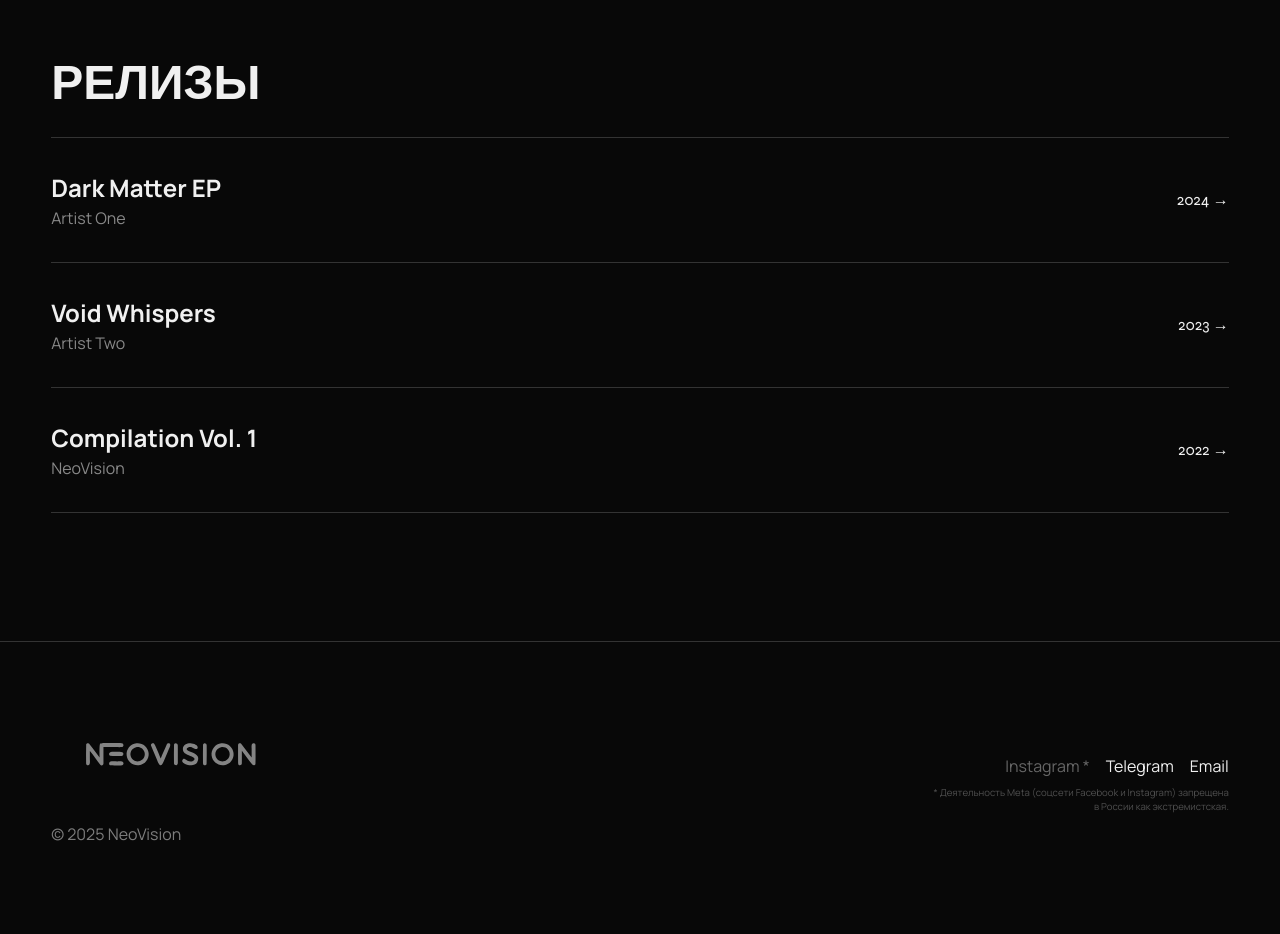
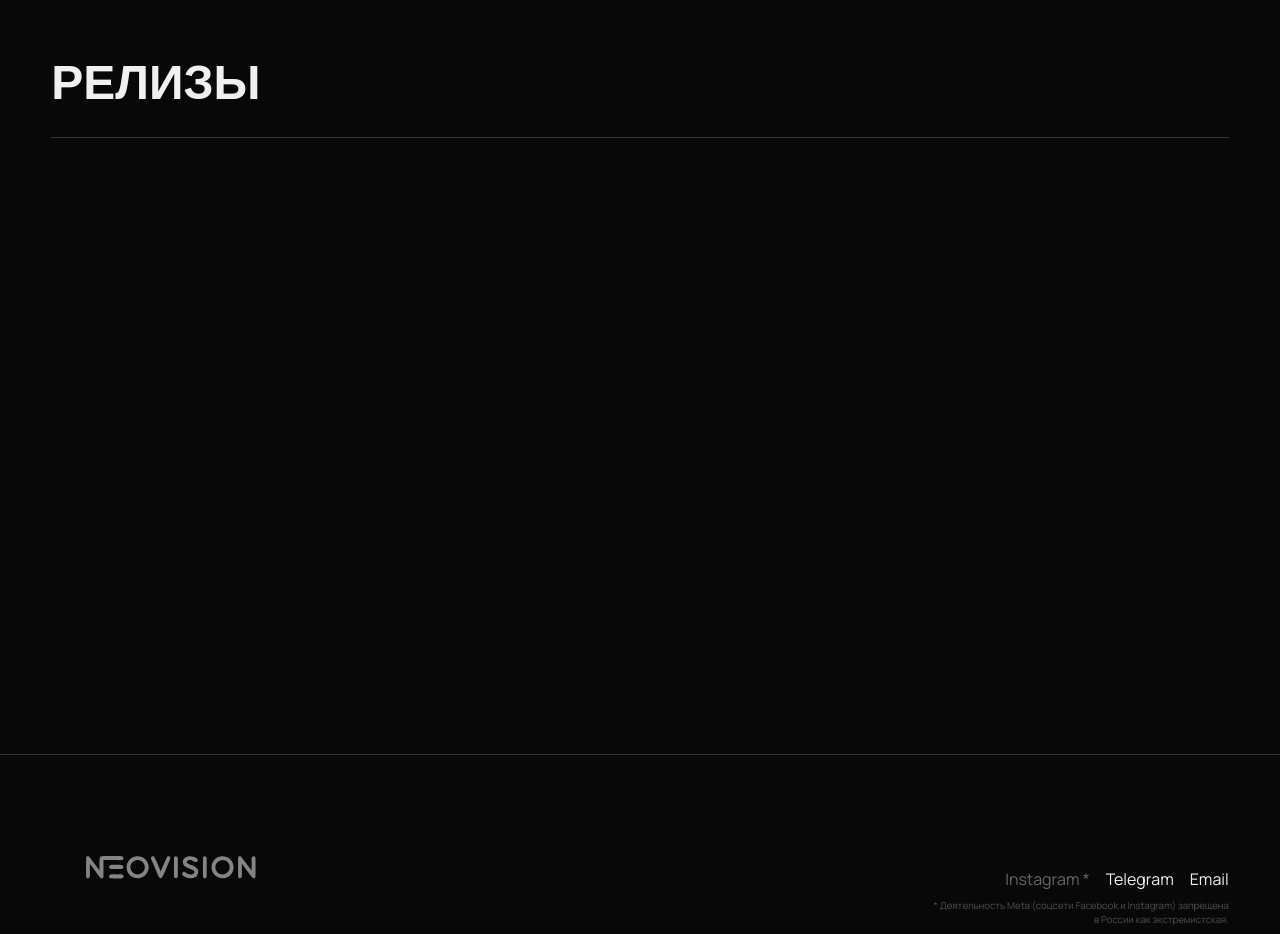
Before and after one commit to novodsign/neovision-landing, a React (Vite) app: page / in a window 1280 px wide. Shown: the part 2500-3434 px from the top of the page. Before the commit the page ends 3410 px from the top, so only its background shows below. Built offline with nearby package versions, Linux system fonts and the light colour scheme; no server answers; the HTML template or start-up script is replaced by a standard one.

Commit message:
Integrate BLVCK CVRNVGE Yandex Music player

```diff
--- a/src/sections/Releases.jsx
+++ b/src/sections/Releases.jsx
@@ -1,32 +1,20 @@
 import React from 'react';
 
-const releases = [
-    { artist: 'Artist One', title: 'Dark Matter EP', year: '2024', link: '#' },
-    { artist: 'Artist Two', title: 'Void Whispers', year: '2023', link: '#' },
-    { artist: 'NeoVision', title: 'Compilation Vol. 1', year: '2022', link: '#' },
-];
+
 
 export const Releases = () => {
     return (
         <section id="releases" className="container" style={{ padding: '4rem 4vw' }}>
             <h2 style={{ fontSize: '3rem', marginBottom: '2rem' }}>Релизы</h2>
-            <div style={{ display: 'flex', flexDirection: 'column', borderTop: '1px solid #333' }}>
-                {releases.map((rel, i) => (
-                    <a key={i} href={rel.link} style={{
-                        display: 'flex',
-                        justifyContent: 'space-between',
-                        alignItems: 'center',
-                        padding: '2rem 0',
-                        borderBottom: '1px solid #333',
-                        transition: 'opacity 0.2s'
-                    }}>
-                        <div>
-                            <span style={{ display: 'block', fontSize: '1.5rem', fontWeight: 'bold' }}>{rel.title}</span>
-                            <span style={{ fontSize: '1rem', color: '#888' }}>{rel.artist}</span>
-                        </div>
-                        <span style={{ fontSize: '1rem', fontFamily: 'var(--font-header)' }}>{rel.year} &rarr;</span>
-                    </a>
-                ))}
+            <div style={{ width: '100%', minHeight: '450px', borderTop: '1px solid #333', paddingTop: '2rem' }}>
+                <iframe
+                    frameBorder="0"
+                    style={{ border: 'none', width: '100%', height: '450px' }}
+                    width="100%"
+                    height="450"
+                    src="https://music.yandex.ru/iframe/#artist/14589945"
+                    title="BLVCK CVRNVGE Yandex Music"
+                />
             </div>
         </section>
     );
```
